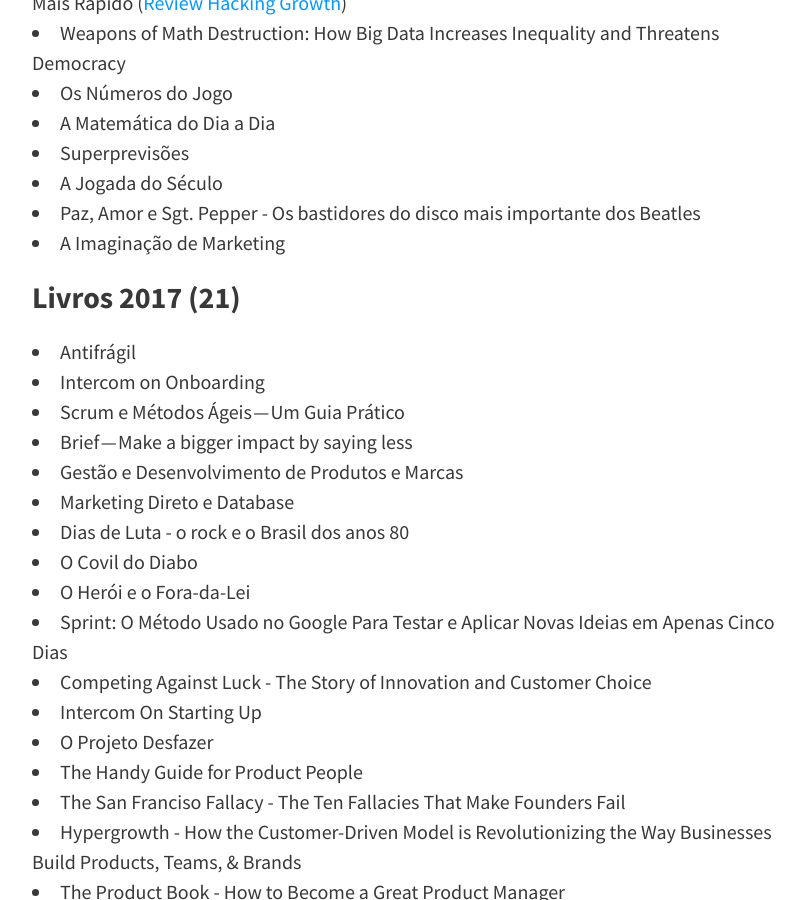
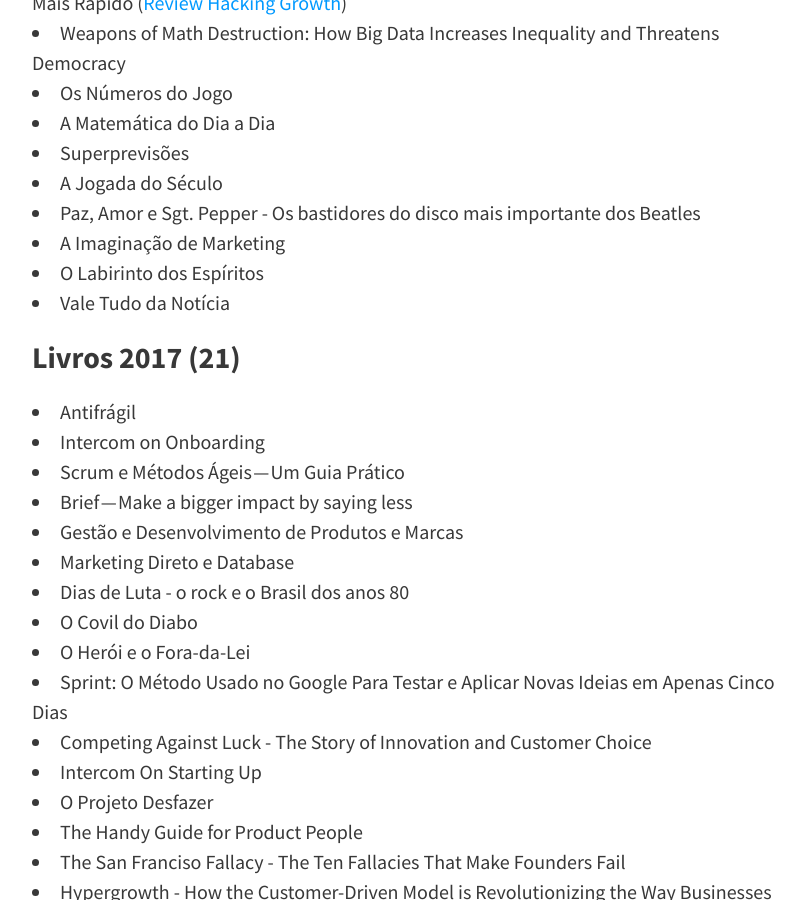
Before and after one commit to felipecbarbosa/felipecbarbosa.github.io, a Jekyll site: the page built from leituras.md, in a window 1280 px wide and 900 px high, scrolled down 670 px. Shown: the whole window, without its empty margins (224-1029 px from the left). Built offline with Jekyll 4.4.1, drawn with Linux system fonts in a browser that asks for light colours; comment, search, counter and statistics services are not loaded.

Commit message:
Added new books to the list

```diff
--- a/leituras.md
+++ b/leituras.md
@@ -20,6 +20,8 @@ Sempre procuro encontrar um tempo no meu dia-a-dia para colocar a leitura em dia
 - A Jogada do Século
 - Paz, Amor e Sgt. Pepper - Os bastidores do disco mais importante dos Beatles
 - A Imaginação de Marketing
+- O Labirinto dos Espíritos
+- Vale Tudo da Notícia
 
 ### Livros 2017 (21)
 - Antifrágil
```
